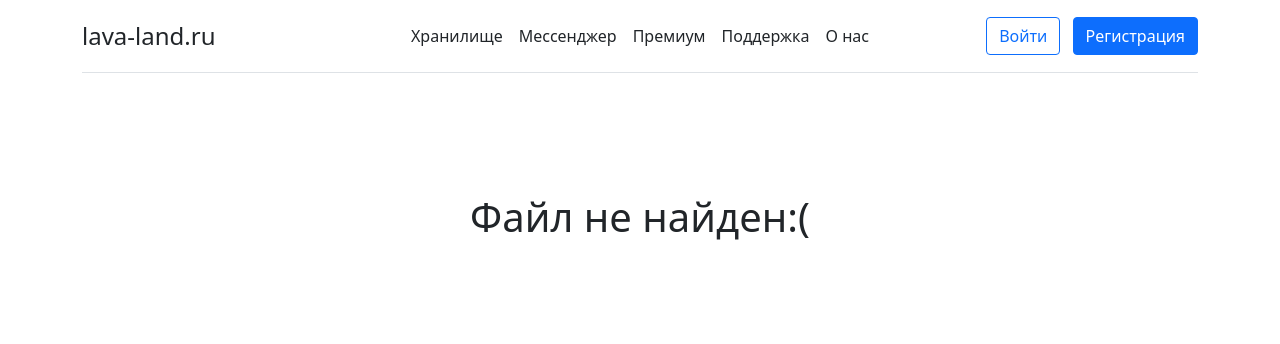
After one commit to prostoLavr/Yandex.Lyceum.Cloud, a Flask app: page /file_not_found in a window 1280 px wide. The commit adds this page. Shown: the top 344 px of the page. Run offline with Flask 2, Linux system fonts and the light colour scheme.

```diff
--- a/app/data/db_manager.py
+++ b/app/data/db_manager.py
@@ -18,7 +18,8 @@ import datetime
 def my_render_template(*args, **kwargs):
     active_page = kwargs.get('active_page')
     page = active_page if active_page else '.'.join(args[0].split('.')[:-1])
-    pages = ['cloud', 'messanger', 'premium', 'support', 'about']
+    print('page', page)
+    pages = ['cloud', 'messenger', 'premium', 'support', 'about']
     is_active_pages = [False] * len(pages)
     if page in pages:
         is_active_pages[pages.index(page)] = True
@@ -112,8 +113,9 @@ def save_file(request):
 
 def remove_file(user, file_path):
     db_sess = db_session.create_session()
-    file = find_file(user, file_path)
-    if not file:
+    file = db_sess.query(File).filter_by(path=file_path).first()
+    db_sess.close()
+    if file.id not in user.get_files():
         return
     try:
         os.remove(os.path.join(config.files_path, file.path))
@@ -125,8 +127,10 @@ def remove_file(user, file_path):
 
 
 def download_file(user, file_path):
-    file = find_file(user, file_path)
-    if not file:
+    db_sess = db_session.create_session()
+    file = db_sess.query(File).filter_by(path=file_path).first()
+    db_sess.close()
+    if not file or not user or file.id not in user.get_files() + user.get_given_files():
         return
     full_file_path = os.path.join(config.shorts_files_path, file.path)
     print('download', full_file_path)
@@ -137,8 +141,8 @@ def find_file(user, file_path):
     db_sess = db_session.create_session()
     file = db_sess.query(File).filter_by(path=file_path).first()
     db_sess.close()
-    if not (file.id in user.get_files() + user.get_given_files()):
-        return None
+    if not file or not user or not (file.id in user.get_files() + user.get_given_files()):
+        return
     return file
 
 
--- a/app/smart_views.py
+++ b/app/smart_views.py
@@ -18,7 +18,7 @@ def cloud():
     if not current_user.is_authenticated:
         return redirect('/')
     files = db_manager.get_files_for(current_user)
-    return my_render_template('/cloud.html', files=files)
+    return my_render_template('cloud.html', files=files)
 
 
 @app.route('/load', methods=['GET', 'POST'])
@@ -41,7 +41,7 @@ def remove(file_id):
 def download(file_id):
     res = db_manager.download_file(current_user, file_id)
     if res is None:
-        return 'Файл не найден :('
+        return redirect('/file_not_found')
     return res
 
 
@@ -116,4 +116,6 @@ def edit_file(file_path):
         db_manager.edit_file(file_path, request.form)
         return redirect('/cloud')
     file_to_edit = db_manager.find_file(current_user, file_path)
+    if not file_to_edit:
+        return redirect('/file_not_found')
     return my_render_template('file.html', file=file_to_edit)
--- a/app/templates/base.html
+++ b/app/templates/base.html
@@ -14,9 +14,9 @@
               </a>
               <ul class="nav col-12 col-md-auto mb-2 justify-content-center mb-md-0">
                 {% if pages[0] %}
-                  <li><a href="/cloud" class="nav-link px-2 if">Хранилище</a></li>
+                  <li><a href="/cloud" class="nav-link px-2">Хранилище</a></li>
                 {% else %}
-                  <li><a href="/cloud" class="nav-link px-2 if link-dark">Хранилище</a></li>
+                  <li><a href="/cloud" class="nav-link px-2 link-dark">Хранилище</a></li>
                 {% endif %}
                 {% if pages[1] %}
                   <li><a href="/messenger" class="nav-link px-2">Мессенджер</a></li>
--- /dev/null
+++ b/app/templates/file_not_found.html
@@ -0,0 +1,13 @@
+{% extends 'base.html' %}
+{% block title %}
+Файл не найден
+{% endblock %}
+{% block body %}
+<section class="py-5 text-center container">
+    <div class="row py-lg-5">
+        <div class="col-lg-6 col-md-8 mx-auto">
+            <h1 class="fw-light">Файл не найден:(</h1>
+        </div>
+    </div>
+</section>
+{% endblock %}
--- a/app/views.py
+++ b/app/views.py
@@ -27,3 +27,8 @@ def yandex_check():
 @app.route('/support')
 def support():
     return my_render_template('support.html')
+
+
+@app.route('/file_not_found')
+def file_not_found():
+    return my_render_template('file_not_found.html')
```
